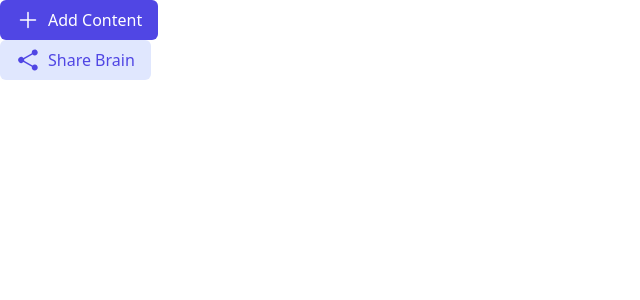
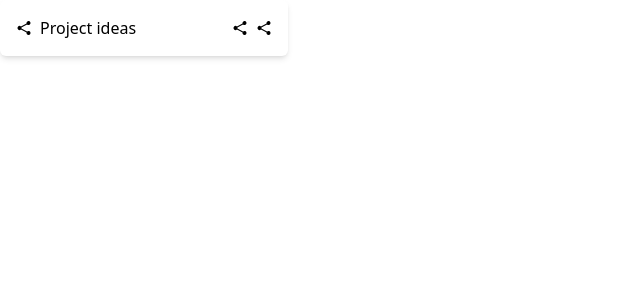
Before and after one commit to Sahil-Singh23/BrainBox-app-Frontend, a React (Vite) app: page / in a window 1280 px wide. Shown: the top 300 px of the page, without its empty margins (0-640 px from the left). Built offline with nearby package versions, Linux system fonts and the light colour scheme.

Commit message:
created component files

```diff
--- a/src/App.tsx
+++ b/src/App.tsx
@@ -2,6 +2,7 @@
 import PlusIcon from './icons/PlusIcon'
 import { Button } from './components/ui/Button'
 import ShareIcon from './icons/ShareIcon'
+import Card from './components/Card'
 
 
 function App() {
@@ -9,9 +10,10 @@ function App() {
 
   return (
     <>
-      {/*   */}
-      <Button variant="primary" text='Add Content' onClick={()=>{}} size="md" startIcon={<PlusIcon size="lg"></PlusIcon>}></Button>
-      <Button variant="secondary" text='Share Brain' onClick={()=>{}} size="md" startIcon={<ShareIcon size='lg'></ShareIcon>}></Button>
+
+      {/* <Button variant="primary" text='Add Content' onClick={()=>{}} size="md" startIcon={<PlusIcon size="lg"></PlusIcon>}></Button>
+      <Button variant="secondary" text='Share Brain' onClick={()=>{}} size="md" startIcon={<ShareIcon size='lg'></ShareIcon>}></Button> */}
+      <Card></Card>
     </>
   )
 }
--- a/src/components/Card.tsx
+++ b/src/components/Card.tsx
@@ -1,6 +1,25 @@
- const Card = () => {
+import ShareIcon from "../icons/ShareIcon"
+
+interface CardProps{
+    title: string,
+    link: string,
+    type: "twitter"|"youtube";
+}
+
+const Card = (props: CardProps) => {
   return (
-    <div>
+    <div className="bg-white max-w-72
+     rounded-md shadow-md p-4 border-slate-100">
+        <div className="flex justify-between">
+            <div className="flex gap-2">
+                <ShareIcon size="md"></ShareIcon>
+                Project ideas
+            </div>
+            <div className="flex gap-2">
+                 <ShareIcon size="md"></ShareIcon>
+                  <ShareIcon size="md"></ShareIcon>
+            </div>
+        </div>
 
     </div>
   )
```
